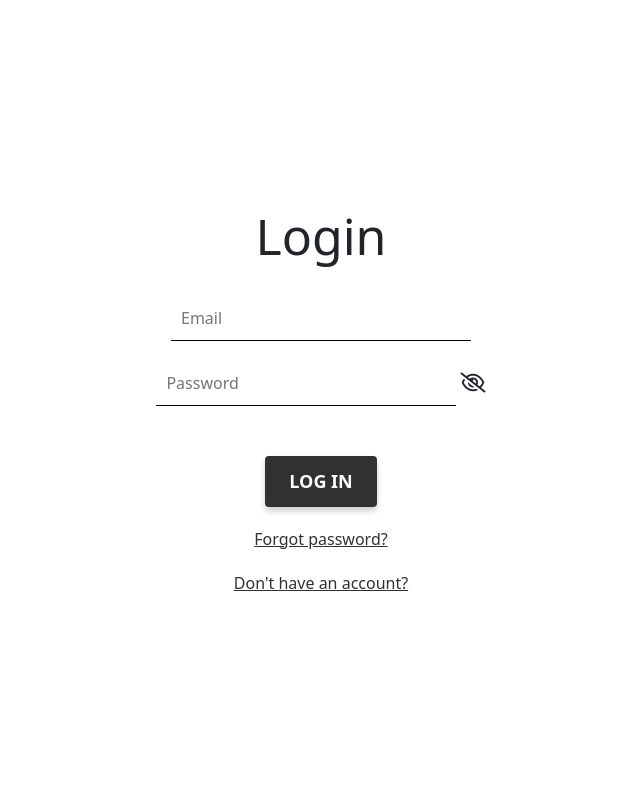
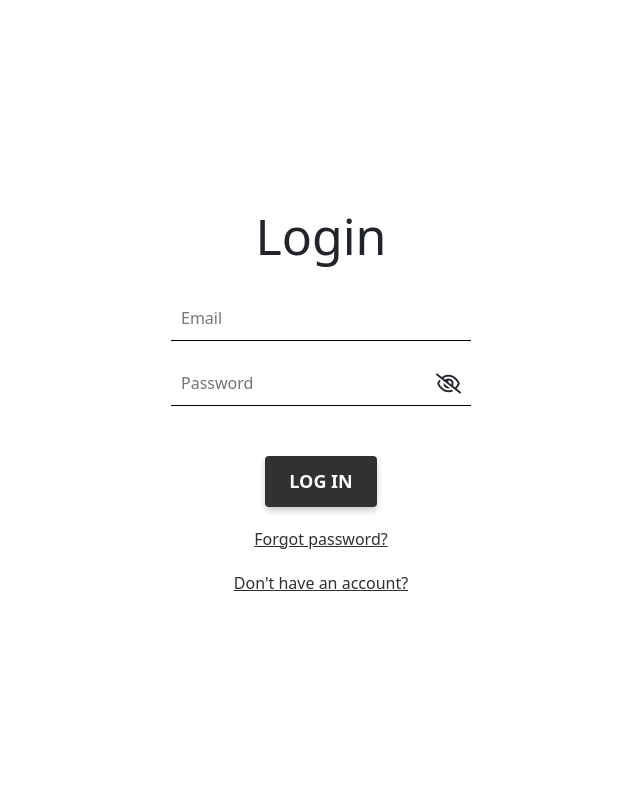
Before and after one commit to Banence/Testlogin_mac, a PHP site: page /Testlogin_mac/login.php in a window 1280 px wide. Shown: the top 799 px of the page, without its empty margins (319-959 px from the left). Run offline with PHP 8.4, Linux system fonts and the light colour scheme; some libraries are stand-ins or nearby versions.

Commit message:
Updated the position of the show password button

```diff
--- a/TestWebsite/style.css
+++ b/TestWebsite/style.css
@@ -46,3 +46,19 @@ a{
     margin-top: 10px;
     color: red;
 }
+
+.pass_input {
+    position: relative;
+}
+
+#password {
+    padding-right: 40px; /* Space for the icon */
+}
+
+#icon {
+    position: absolute;
+    top: 50%;
+    right: 10px;
+    transform: translateY(-50%);
+    cursor: pointer;
+}
```
